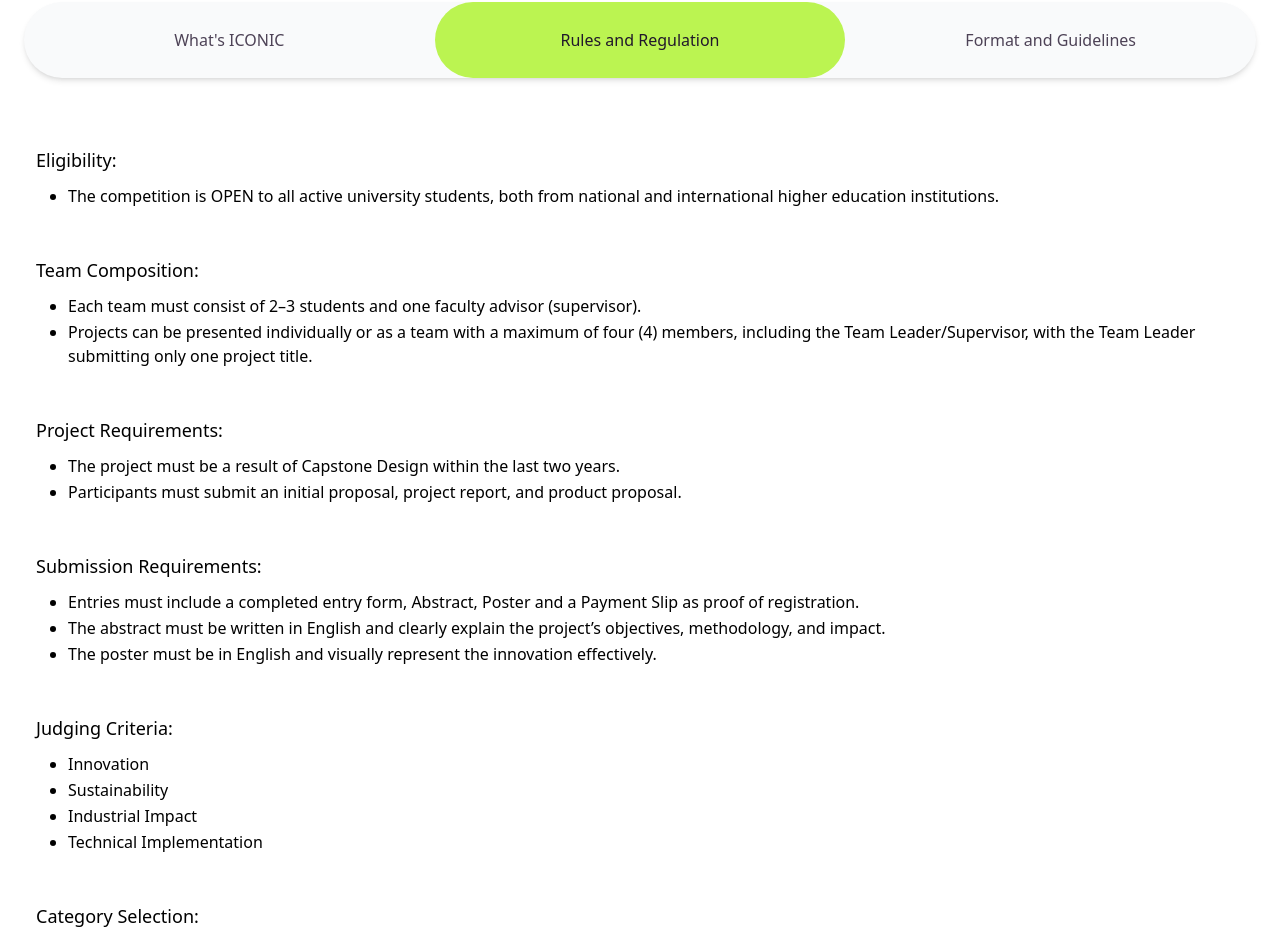
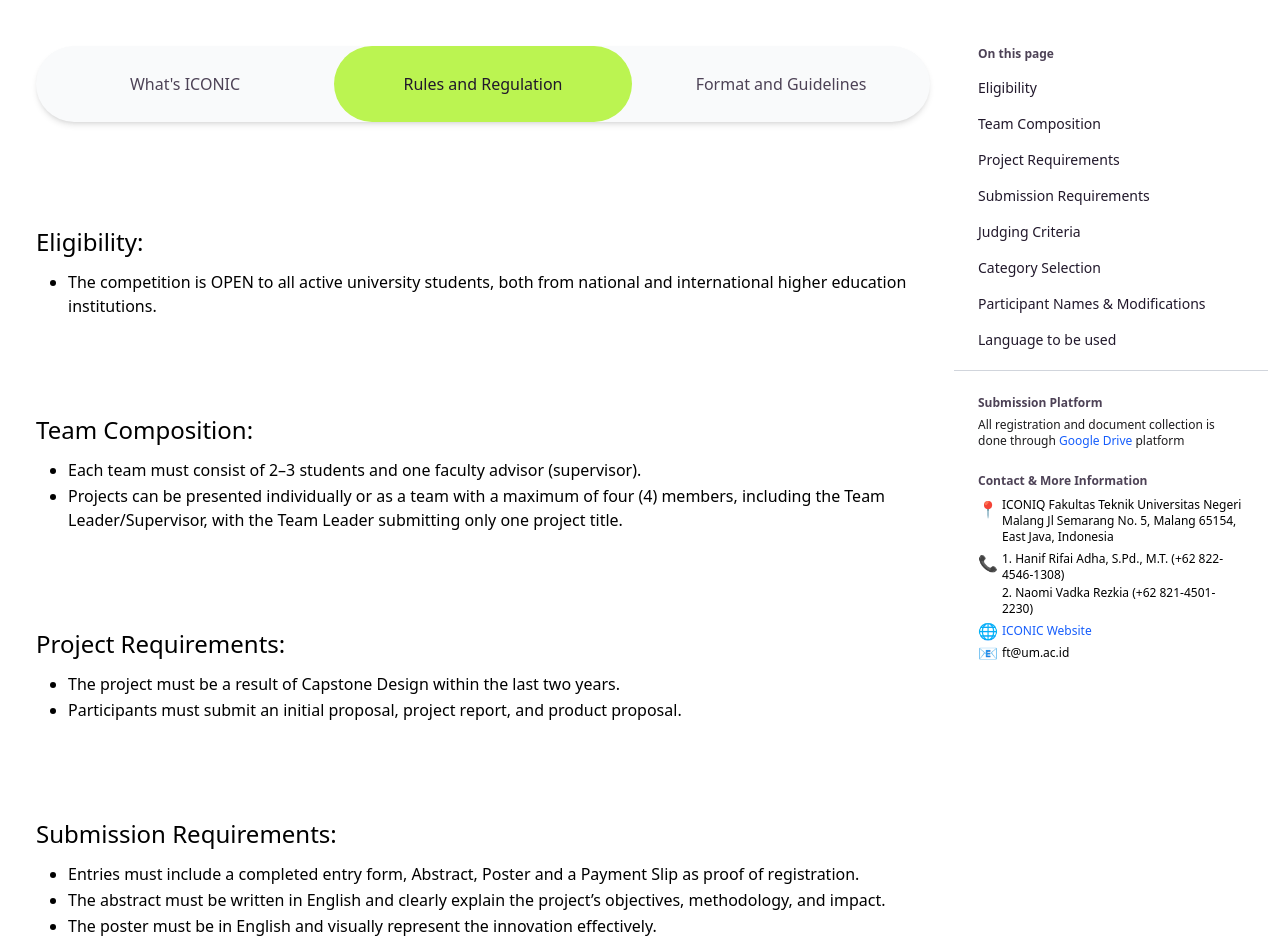
Before and after one commit to FathanAlfariel/iconic, a React (Vite) app: page /rules in a window 1280 px wide. Shown: the part 426-1370 px from the top of the page. Built offline with nearby package versions, Linux system fonts and the light colour scheme.

Commit message:
style: change layout

```diff
--- a/src/Layout.jsx
+++ b/src/Layout.jsx
@@ -39,11 +39,6 @@
           </div>
         </div>
 
-        {/* Navigation Bar - Hanya terlihat saat Head Content tidak terlihat */}
-        <div className={`sticky top-0 left-0 max-w-7xl mx-auto z-50`}>
-          <NavigationBar />
-        </div>
-
         {/* Main Content */}
         <Outlet />
       </main>
--- a/src/components/NavigationBar.jsx
+++ b/src/components/NavigationBar.jsx
@@ -3,7 +3,7 @@
 
 const NavigationBar = () => {
   return (
-    <div className="bg-white p-2 md:p-3">
+    <div className="bg-white">
       <ul className="flex w-full rounded-full bg-gray-50 overflow-y-auto shadow-md">
         <li className="w-full">
           <NavLink
--- a/src/pages/Rules.jsx
+++ b/src/pages/Rules.jsx
@@ -1,65 +1,113 @@
-import React from "react";
+import React, { useRef } from "react";
+import NavigationBar from "../components/NavigationBar";
 
 const Rules = () => {
+  // Ref untuk setiap section
+  const eligibilityRef = useRef(null);
+  const teamCompositionRef = useRef(null);
+  const projectRequirementsRef = useRef(null);
+  const submissionRequirementsRef = useRef(null);
+  const judgingCriteriaRef = useRef(null);
+  const categorySelectionRef = useRef(null);
+  const participantNamesRef = useRef(null);
+  const languageRef = useRef(null);
+
+  // Fungsi scroll untuk setiap section
+  const scrollEligibilityRef = () => {
+    eligibilityRef?.current?.scrollIntoView({ behavior: "smooth" });
+  };
+  const scrollTeamCompositionRef = () => {
+    teamCompositionRef?.current?.scrollIntoView({ behavior: "smooth" });
+  };
+  const scrollProjectRequirementsRef = () => {
+    projectRequirementsRef?.current?.scrollIntoView({ behavior: "smooth" });
+  };
+  const scrollSubmissionRequirementsRef = () => {
+    submissionRequirementsRef?.current?.scrollIntoView({ behavior: "smooth" });
+  };
+  const scrollJudgingCriteriaRef = () => {
+    judgingCriteriaRef?.current?.scrollIntoView({ behavior: "smooth" });
+  };
+  const scrollCategorySelectionRef = () => {
+    categorySelectionRef?.current?.scrollIntoView({ behavior: "smooth" });
+  };
+  const scrollParticipantNamesRef = () => {
+    participantNamesRef?.current?.scrollIntoView({ behavior: "smooth" });
+  };
+  const scrollLanguageRef = () => {
+    languageRef?.current?.scrollIntoView({ behavior: "smooth" });
+  };
+
   return (
     <>
       <title>ICONIC - Rules and Regulation</title>
 
-      <ul className="max-w-7xl mx-auto mt-8">
+      <div className="grid grid-cols-12 items-start max-w-7xl mx-auto">
+        <div className="col-span-12 md:col-span-9 px-6">
+          {/* Navigation Bar - Hanya terlihat saat Head Content tidak terlihat */}
+          <div
+            className={`sticky top-0 left-0 max-w-7xl mx-auto z-50 py-2 mt-12 bg-white`}
+          >
+            <NavigationBar />
+          </div>
+
+          <ul className="max-w-7xl mx-auto">
             {/* Eligibility */}
-        <li className="p-6 hover:bg-gray-100 rounded-4xl">
-          <h5 className="text-lg font-medium">Eligibility:</h5>
-          <ul className="list-outside list-disc flex flex-col gap-y-0.5 mt-2.5">
+            <li ref={eligibilityRef} className="pt-24">
+              <h5 className="text-2xl font-medium">Eligibility:</h5>
+              <ul className="list-outside list-disc flex flex-col gap-y-0.5 mt-3">
                 <li className="ml-8">
-              The competition is OPEN to all active university students, both
-              from national and international higher education institutions.
+                  The competition is OPEN to all active university students,
+                  both from national and international higher education
+                  institutions.
                 </li>
               </ul>
             </li>
 
             {/* Team Composition */}
-        <li className="p-6 hover:bg-gray-100 rounded-4xl">
-          <h5 className="text-lg font-medium">Team Composition:</h5>
+            <li ref={teamCompositionRef} className="pt-24">
+              <h5 className="text-2xl font-medium">Team Composition:</h5>
 
-          <ul className="list-outside list-disc flex flex-col gap-y-0.5 mt-2.5">
+              <ul className="list-outside list-disc flex flex-col gap-y-0.5 mt-3">
                 <li className="ml-8">
                   Each team must consist of 2–3 students and one faculty advisor
                   (supervisor).
                 </li>
                 <li className="ml-8">
-              Projects can be presented individually or as a team with a maximum
-              of four (4) members, including the Team Leader/Supervisor, with
-              the Team Leader submitting only one project title.
+                  Projects can be presented individually or as a team with a
+                  maximum of four (4) members, including the Team
+                  Leader/Supervisor, with the Team Leader submitting only one
+                  project title.
                 </li>
               </ul>
             </li>
 
             {/* Project Requirements */}
-        <li className="p-6 hover:bg-gray-100 rounded-4xl">
-          <h5 className="text-lg font-medium">Project Requirements:</h5>
-          <ul className="list-outside list-disc flex flex-col gap-y-0.5 mt-2.5">
+            <li ref={projectRequirementsRef} className="pt-24">
+              <h5 className="text-2xl font-medium">Project Requirements:</h5>
+              <ul className="list-outside list-disc flex flex-col gap-y-0.5 mt-3">
                 <li className="ml-8">
-              The project must be a result of Capstone Design within the last
-              two years.
+                  The project must be a result of Capstone Design within the
+                  last two years.
                 </li>
                 <li className="ml-8">
-              Participants must submit an initial proposal, project report, and
-              product proposal.
+                  Participants must submit an initial proposal, project report,
+                  and product proposal.
                 </li>
               </ul>
             </li>
 
             {/* Submission Requirements */}
-        <li className="p-6 hover:bg-gray-100 rounded-4xl">
-          <h5 className="text-lg font-medium">Submission Requirements:</h5>
-          <ul className="list-outside list-disc flex flex-col gap-y-0.5 mt-2.5">
+            <li ref={submissionRequirementsRef} className="pt-24">
+              <h5 className="text-2xl font-medium">Submission Requirements:</h5>
+              <ul className="list-outside list-disc flex flex-col gap-y-0.5 mt-3">
                 <li className="ml-8">
-              Entries must include a completed entry form, Abstract, Poster and
-              a Payment Slip as proof of registration.
+                  Entries must include a completed entry form, Abstract, Poster
+                  and a Payment Slip as proof of registration.
                 </li>
                 <li className="ml-8">
-              The abstract must be written in English and clearly explain the
-              project’s objectives, methodology, and impact.
+                  The abstract must be written in English and clearly explain
+                  the project’s objectives, methodology, and impact.
                 </li>
                 <li className="ml-8">
                   The poster must be in English and visually represent the
@@ -69,9 +117,9 @@
             </li>
 
             {/* Judging Criteria */}
-        <li className="p-6 hover:bg-gray-100 rounded-4xl">
-          <h5 className="text-lg font-medium">Judging Criteria:</h5>
-          <ul className="list-outside list-disc flex flex-col gap-y-0.5 mt-2.5">
+            <li ref={judgingCriteriaRef} className="pt-24">
+              <h5 className="text-2xl font-medium">Judging Criteria:</h5>
+              <ul className="list-outside list-disc flex flex-col gap-y-0.5 mt-3">
                 <li className="ml-8">Innovation</li>
                 <li className="ml-8">Sustainability</li>
                 <li className="ml-8">Industrial Impact</li>
@@ -80,39 +128,42 @@
             </li>
 
             {/* Category Selection */}
-        <li className="p-6 hover:bg-gray-100 rounded-4xl">
-          <h5 className="text-lg font-medium">Category Selection:</h5>
-          <ul className="list-outside list-disc flex flex-col gap-y-0.5 mt-2.5">
+            <li ref={categorySelectionRef} className="pt-24">
+              <h5 className="text-2xl font-medium">Category Selection:</h5>
+              <ul className="list-outside list-disc flex flex-col gap-y-0.5 mt-3">
                 <li className="ml-8">
-              The correct category selection will help participants achieve the
-              best marks. However, the organizer reserves the right to reassign
-              participants to a different category based on the subject matter.
+                  The correct category selection will help participants achieve
+                  the best marks. However, the organizer reserves the right to
+                  reassign participants to a different category based on the
+                  subject matter.
                 </li>
               </ul>
             </li>
 
             {/* Participant Names & Modifications */}
-        <li className="p-6 hover:bg-gray-100 rounded-4xl">
-          <h5 className="text-lg font-medium">
+            <li ref={participantNamesRef} className="pt-24">
+              <h5 className="text-2xl font-medium">
                 Participant Names & Modifications:
               </h5>
-          <ul className="list-outside list-disc flex flex-col gap-y-0.5 mt-2.5">
+              <ul className="list-outside list-disc flex flex-col gap-y-0.5 mt-3">
                 <li className="ml-8">
-              Group members will be registered according to the names listed on
-              the entry form, and any changes are NOT allowed.
+                  Group members will be registered according to the names listed
+                  on the entry form, and any changes are NOT allowed.
                 </li>
               </ul>
             </li>
 
             {/* Language to be used */}
-        <li className="p-6 hover:bg-gray-100 rounded-4xl">
-          <h5 className="text-lg font-medium">Language to be used:</h5>
-          <ul className="list-outside list-disc flex flex-col gap-y-0.5 mt-2.5">
+            <li ref={languageRef} className="pt-24">
+              <h5 className="text-2xl font-medium">Language to be used:</h5>
+              <ul className="list-outside list-disc flex flex-col gap-y-0.5 mt-3">
                 <li className="ml-8">
                   For ABSTRACT, the usage of English and Bahasa Indonesia are
                   allowed.
                 </li>
-            <li className="ml-8">For POSTER, participants MUST use English.</li>
+                <li className="ml-8">
+                  For POSTER, participants MUST use English.
+                </li>
                 <li className="ml-8">
                   Only FIVE (5) shortlisted participants from each class will be
                   called for pitching session that will be held on September 8th
@@ -120,12 +171,12 @@
                 </li>
                 <li className="ml-8">
                   For participants that are not called for pitching session, the
-              participant and award (Gold, Silver and Bronze) certificates will
-              be mailed after closing ceremony on September 2025.
+                  participant and award (Gold, Silver and Bronze) certificates
+                  will be mailed after closing ceremony on September 2025.
                 </li>
                 <li className="ml-8">
-              No refunds will be issued if participants wish to withdraw from
-              the competition.
+                  No refunds will be issued if participants wish to withdraw
+                  from the competition.
                 </li>
                 <li className="ml-8">
                   Decisions of panels are FINAL. Any complaints will not be
@@ -134,6 +185,143 @@
               </ul>
             </li>
           </ul>
+        </div>
+
+        <aside className="md:sticky md:top-8 order-first md:order-last col-span-12 md:col-span-3 mt-14">
+          <p className="text-left text-xs font-semibold text-[#4d4256] mb-2 px-6">
+            On this page
+          </p>
+
+          {/* List page */}
+          <ul className="px-2">
+            <li>
+              <button
+                onClick={scrollEligibilityRef}
+                className="w-full py-2 px-4 text-left text-[#21182b] text-sm font-normal transition duration-200 hover:bg-gray-200 rounded-full cursor-pointer"
+              >
+                Eligibility
+              </button>
+            </li>
+            <li>
+              <button
+                onClick={scrollTeamCompositionRef}
+                className="w-full py-2 px-4 text-left text-[#21182b] text-sm font-normal transition duration-200 hover:bg-gray-200 rounded-full cursor-pointer"
+              >
+                Team Composition
+              </button>
+            </li>
+            <li>
+              <button
+                onClick={scrollProjectRequirementsRef}
+                className="w-full py-2 px-4 text-left text-[#21182b] text-sm font-normal transition duration-200 hover:bg-gray-200 rounded-full cursor-pointer"
+              >
+                Project Requirements
+              </button>
+            </li>
+            <li>
+              <button
+                onClick={scrollSubmissionRequirementsRef}
+                className="w-full py-2 px-4 text-left text-[#21182b] text-sm font-normal transition duration-200 hover:bg-gray-200 rounded-full cursor-pointer"
+              >
+                Submission Requirements
+              </button>
+            </li>
+            <li>
+              <button
+                onClick={scrollJudgingCriteriaRef}
+                className="w-full py-2 px-4 text-left text-[#21182b] text-sm font-normal transition duration-200 hover:bg-gray-200 rounded-full cursor-pointer"
+              >
+                Judging Criteria
+              </button>
+            </li>
+            <li>
+              <button
+                onClick={scrollCategorySelectionRef}
+                className="w-full py-2 px-4 text-left text-[#21182b] text-sm font-normal transition duration-200 hover:bg-gray-200 rounded-full cursor-pointer"
+              >
+                Category Selection
+              </button>
+            </li>
+            <li>
+              <button
+                onClick={scrollParticipantNamesRef}
+                className="w-full py-2 px-4 text-left text-[#21182b] text-sm font-normal transition duration-200 hover:bg-gray-200 rounded-full cursor-pointer"
+              >
+                Participant Names & Modifications
+              </button>
+            </li>
+            <li>
+              <button
+                onClick={scrollLanguageRef}
+                className="w-full py-2 px-4 text-left text-[#21182b] text-sm font-normal transition duration-200 hover:bg-gray-200 rounded-full cursor-pointer"
+              >
+                Language to be used
+              </button>
+            </li>
+          </ul>
+
+          <span className="block border-t border-gray-300 my-3"></span>
+
+          {/* Submission Pendaftaran */}
+          <div className="text-left text-xs mx-2 py-3 px-4 transition duration-200 hover:bg-gray-200 rounded-xl">
+            <span className="font-semibold text-[#4d4256]">
+              Submission Platform
+            </span>
+            <br />
+            <span className="block text-[#1c1b1d] mt-1.5">
+              All registration and document collection is done through{" "}
+              <a
+                target="_blank"
+                href="https://bit.um.ac.id/ICONIC2025-FT60"
+                className="font-medium text-blue-600 hover:text-blue-800 hover:underline"
+              >
+                Google Drive
+              </a>{" "}
+              platform
+            </span>
+          </div>
+
+          {/* Contact & More Information */}
+          <div className="mx-2 py-3 px-4 transition duration-200 hover:bg-gray-200 rounded-xl">
+            <p className="text-left text-xs font-semibold text-[#4d4256]">
+              Contact & More Information
+            </p>
+
+            <ul className="flex flex-col gap-y-1.5 list-none mt-2">
+              <li className="relative before:absolute before:left-0 before:top-0 before:content-['📍']">
+                <p className="ml-6 text-xs">
+                  ICONIQ Fakultas Teknik Universitas Negeri Malang Jl Semarang
+                  No. 5, Malang 65154, East Java, Indonesia
+                </p>
+              </li>
+              <li className="relative before:absolute before:left-0 before:top-0 before:content-['📞']">
+                <ol className="flex flex-col gap-y-0.5 list-inside list-decimal">
+                  <li className="ml-6 text-xs">
+                    Hanif Rifai Adha, S.Pd., M.T. (+62 822-4546-1308)
+                  </li>
+                  <li className="ml-6 text-xs">
+                    Naomi Vadka Rezkia (+62 821-4501-2230)
+                  </li>
+                </ol>
+              </li>
+              <li className="relative before:absolute before:left-0 before:top-1/2 before:-translate-y-1/2 before:content-['🌐']">
+                <p className="ml-6 text-xs">
+                  <a
+                    target="_blank"
+                    href="https://iconic-topaz.vercel.app/"
+                    className="font-medium text-blue-600 hover:text-blue-800 hover:underline"
+                  >
+                    ICONIC Website
+                  </a>
+                </p>
+              </li>
+              <li className="relative before:absolute before:left-0 before:top-1/2 before:-translate-y-1/2 before:content-['📧']">
+                <p className="ml-6 text-xs">ft@um.ac.id</p>
+              </li>
+            </ul>
+          </div>
+        </aside>
+      </div>
     </>
   );
 };
```
Also changed, not shown: src/pages/Guidelines.jsx (+12 -4 lines), src/pages/Home.jsx (+15 -7 lines). Lines whose indentation alone changed are shown as unchanged.
